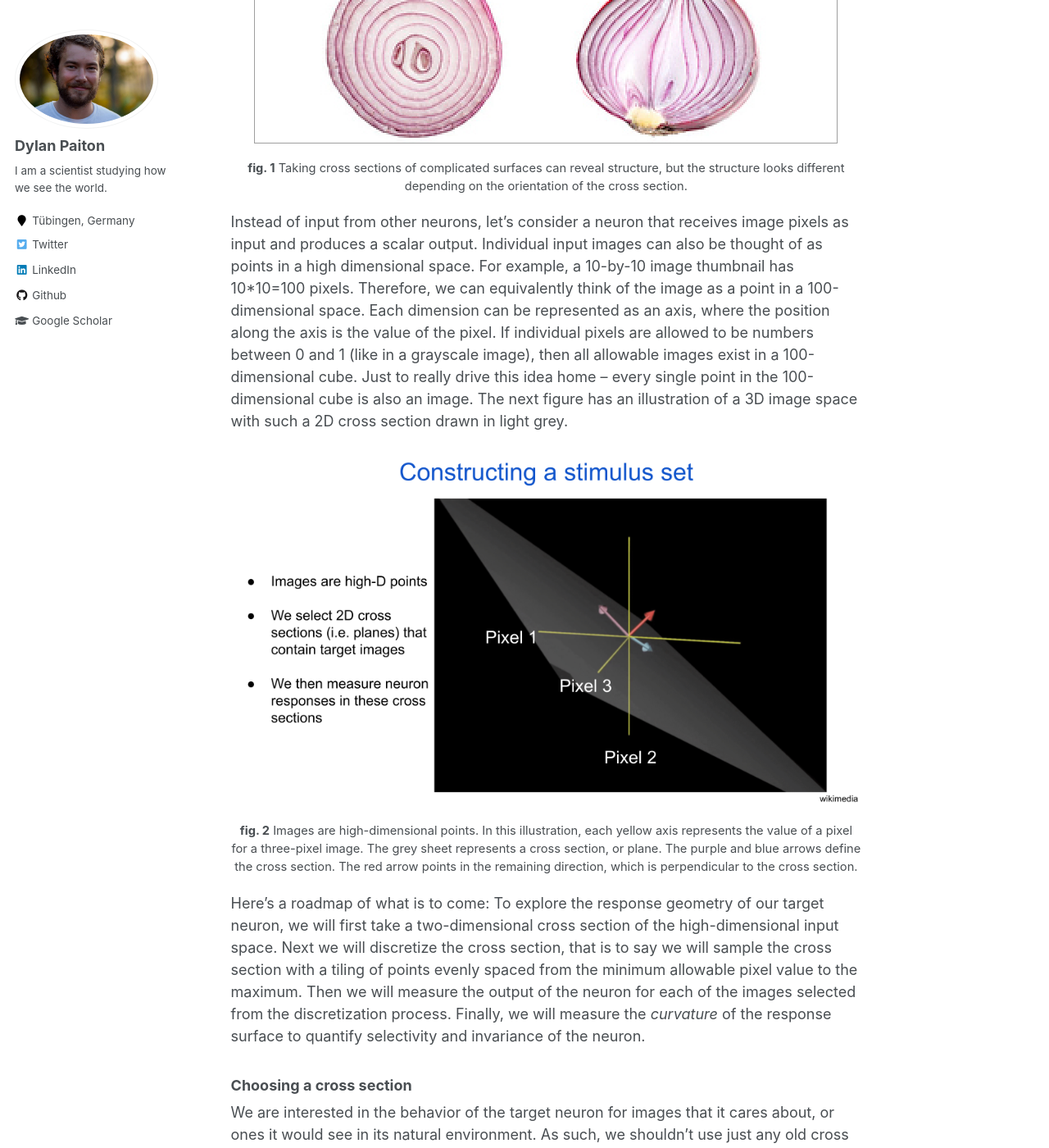
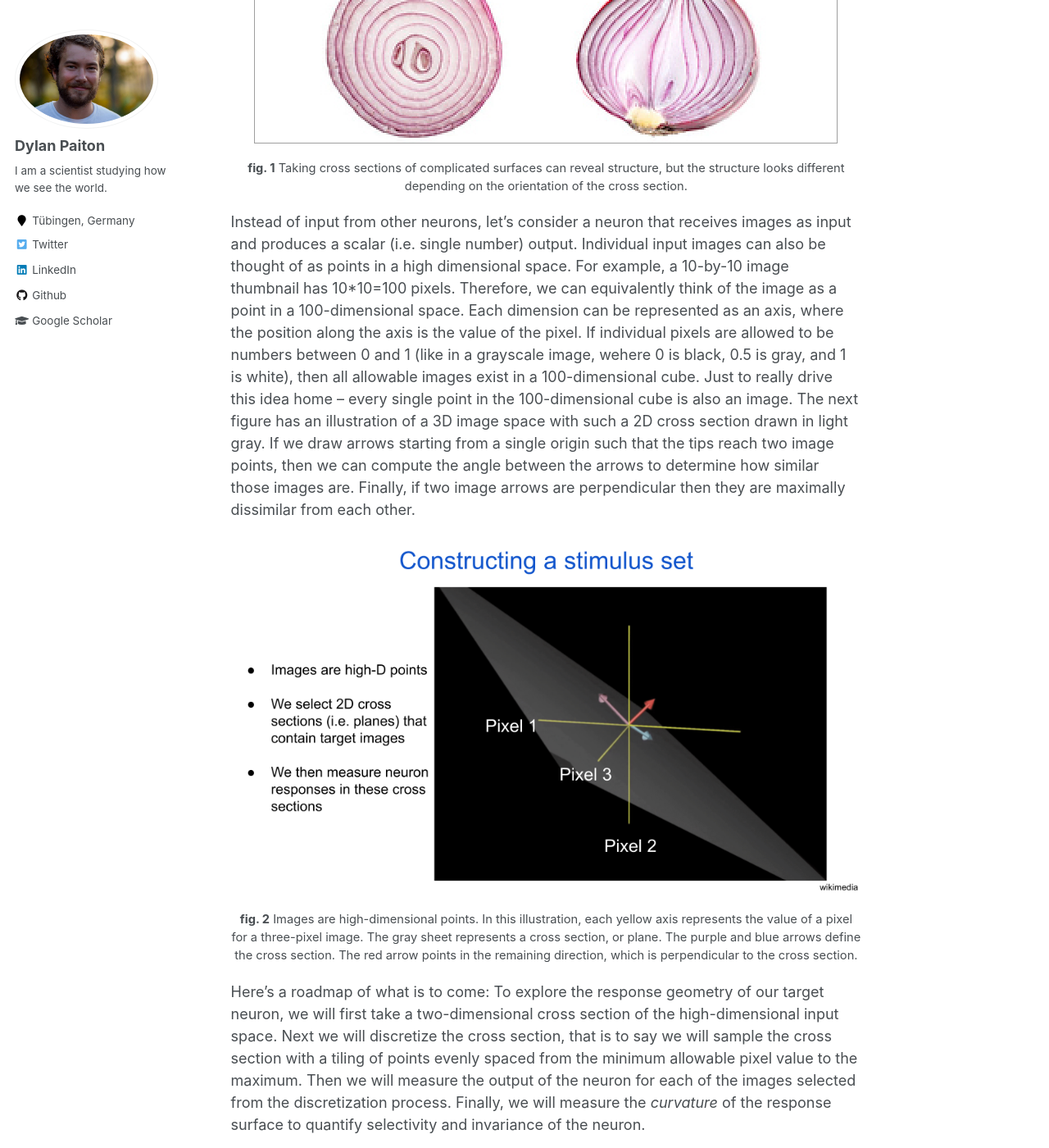
Before and after one commit to dpaiton/dpaiton.github.io, a Jekyll site: the page built from _posts/2021-05-18-neuron-response-contours.md, in a window 1280 px wide and 1400 px high, scrolled down 2191 px. Shown: the whole window at 82% size. Built offline with Jekyll 4.4.1, drawn with Linux system fonts in a browser that asks for light colours; formulas are drawn with MathJax 3.

Commit message:
minor typo fixes

```diff
--- a/_posts/2021-05-18-neuron-response-contours.md
+++ b/_posts/2021-05-18-neuron-response-contours.md
@@ -52,14 +52,16 @@ Just like cutting an onion in half, one type of cross section will reveal very d
 Taking cross sections of complicated surfaces can reveal structure, but the structure looks different depending on the orientation of the cross section.
 {: style="text-align: center; font-size:11pt"}
 
-Instead of input from other neurons, let's consider a neuron that receives image pixels as input and produces a scalar output.
+Instead of input from other neurons, let's consider a neuron that receives images as input and produces a scalar (i.e. single number) output.
 Individual input images can also be thought of as points in a high dimensional space.
 For example, a 10-by-10 image thumbnail has 10\*10=100 pixels.
 Therefore, we can equivalently think of the image as a point in a 100-dimensional space.
 Each dimension can be represented as an axis, where the position along the axis is the value of the pixel.
-If individual pixels are allowed to be numbers between 0 and 1 (like in a grayscale image), then all allowable images exist in a 100-dimensional cube.
+If individual pixels are allowed to be numbers between 0 and 1 (like in a grayscale image, wehere 0 is black, 0.5 is gray, and 1 is white), then all allowable images exist in a 100-dimensional cube.
 Just to really drive this idea home -- every single point in the 100-dimensional cube is also an image.
-The next figure has an illustration of a 3D image space with such a 2D cross section drawn in light grey.
+The next figure has an illustration of a 3D image space with such a 2D cross section drawn in light gray.
+If we draw arrows starting from a single origin such that the tips reach two image points, then we can compute the angle between the arrows to determine how similar those images are.
+Finally, if two image arrows are perpendicular then they are maximally dissimilar from each other.
 
 ![2d-plane]
 {: style="text-align: center; font-size:11pt"}
@@ -67,7 +69,7 @@ The next figure has an illustration of a 3D image space with such a 2D cross sec
 **fig. 2**
 Images are high-dimensional points.
 In this illustration, each yellow axis represents the value of a pixel for a three-pixel image.
-The grey sheet represents a cross section, or plane.
+The gray sheet represents a cross section, or plane.
 The purple and blue arrows define the cross section.
 The red arrow points in the remaining direction, which is perpendicular to the cross section.
 {: style="text-align: center; font-size:11pt"}
```
Also changed, not shown: _pages/bio.md (+2 -2 lines).
